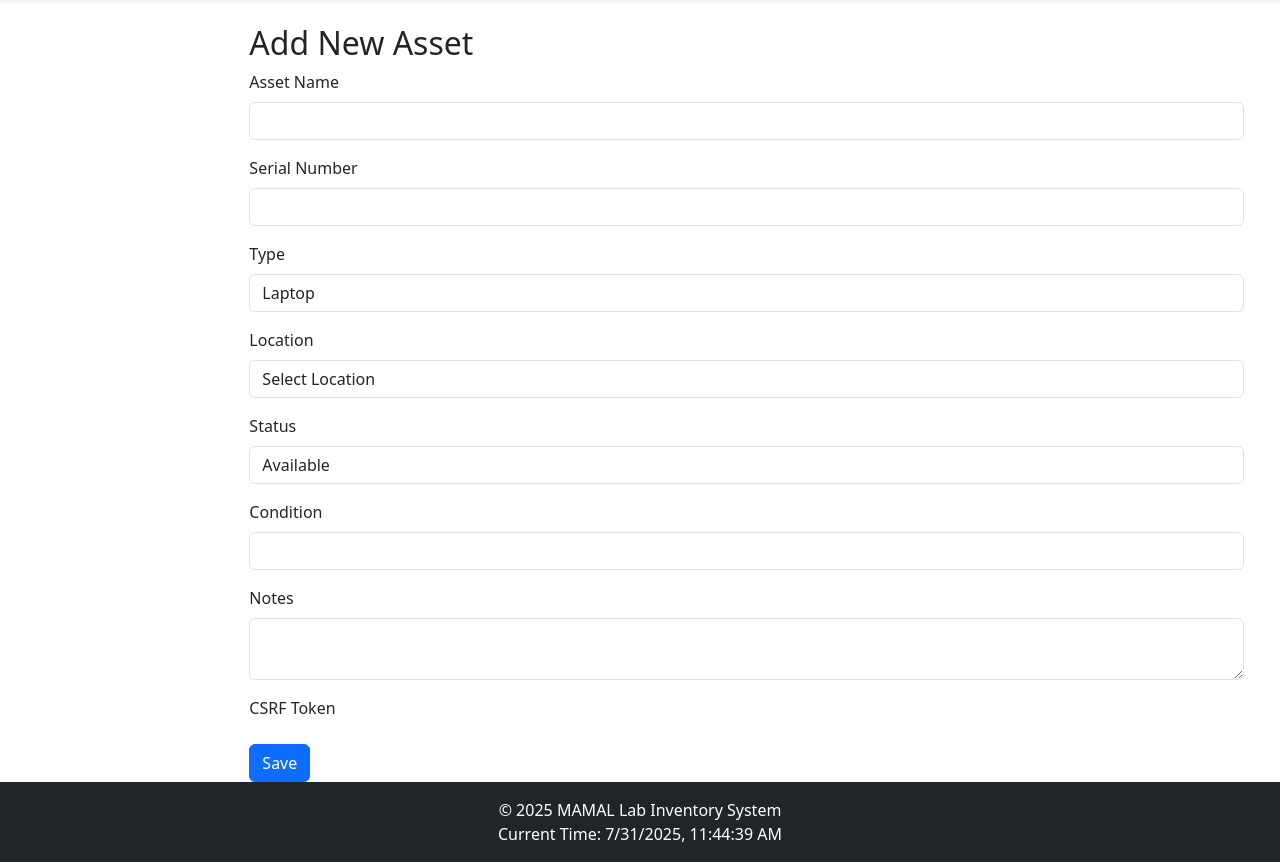
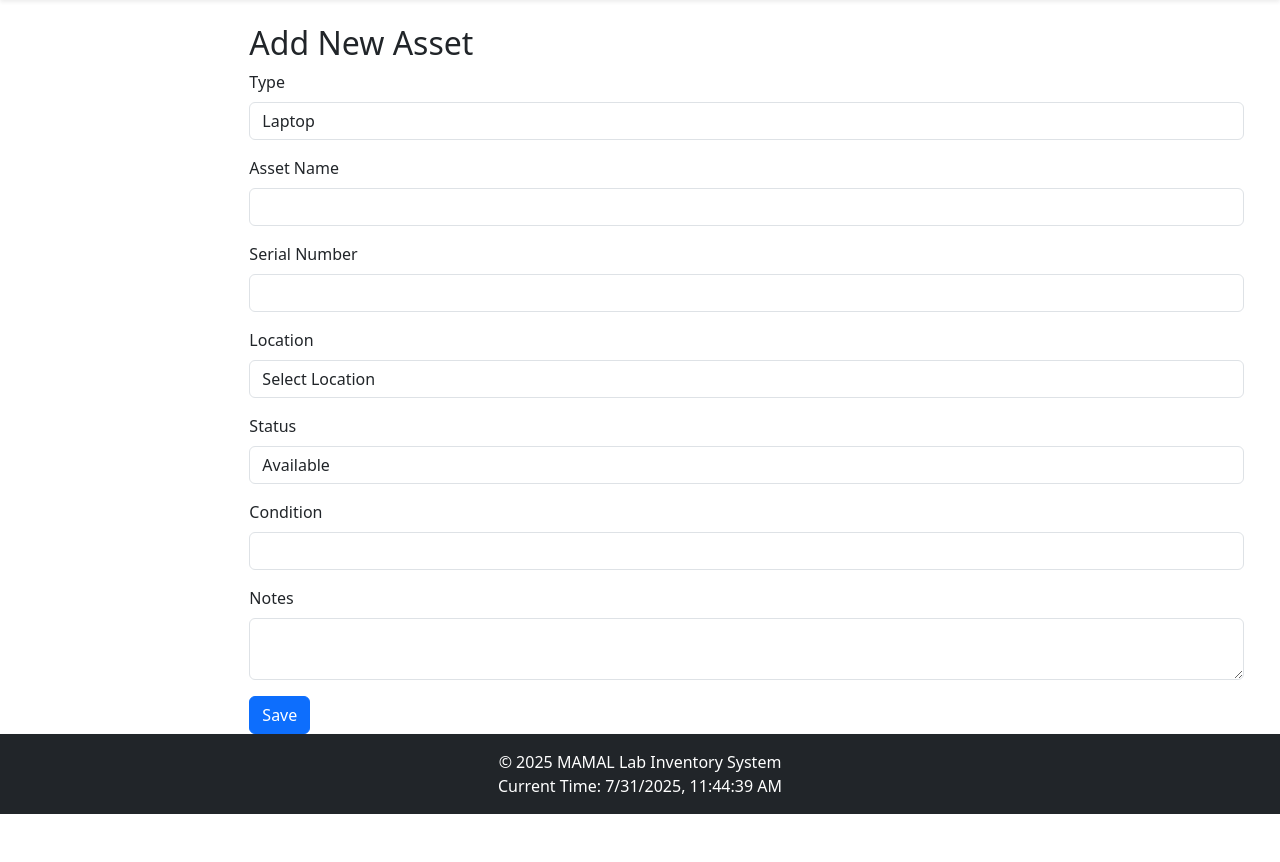
Before and after one commit to Nyakwar-Orera/mamal-inventory-system, a Flask app: page /assets/add in a window 1280 px wide. Shown: the part 56-918 px from the top of the page. After the commit the page ends 870 px from the top, so only its background shows below. Run offline with Flask 3, Linux system fonts and the light colour scheme; the visitor is signed in with stand-in values (Sample User, id 1).

Commit message:
Update add_asset.html

```diff
--- a/app/templates/assets/add_asset.html
+++ b/app/templates/assets/add_asset.html
@@ -7,16 +7,70 @@
     <form method="post">
         {{ form.hidden_tag() }}
 
-        {% for field in form if field.name != 'submit' %}
-            <div class="mb-3">
-                {{ field.label(class="form-label") }}
-                {{ field(class="form-control select2") }}  <!-- Added select2 class here -->
-                {% if field.errors %}
-                    <div class="text-danger">{{ field.errors[0] }}</div>
-                {% endif %}
-            </div>
-        {% endfor %}
+        <!-- Asset Type First -->
+        <div class="mb-3">
+            {{ form.asset_type.label(class="form-label") }}
+            {{ form.asset_type(id="asset_type", class="form-control select2") }}
+            {% if form.asset_type.errors %}
+                <div class="text-danger">{{ form.asset_type.errors[0] }}</div>
+            {% endif %}
+        </div>
 
+        <!-- Asset Name -->
+        <div class="mb-3">
+            {{ form.name.label(class="form-label") }}
+            {{ form.name(class="form-control") }}
+            {% if form.name.errors %}
+                <div class="text-danger">{{ form.name.errors[0] }}</div>
+            {% endif %}
+        </div>
+
+        <!-- Serial Number -->
+        <div class="mb-3" id="serial_group">
+            {{ form.serial_number.label(class="form-label") }}
+            {{ form.serial_number(id="serial_number", class="form-control") }}
+            {% if form.serial_number.errors %}
+                <div class="text-danger">{{ form.serial_number.errors[0] }}</div>
+            {% endif %}
+        </div>
+
+        <!-- Location -->
+        <div class="mb-3">
+            {{ form.location.label(class="form-label") }}
+            {{ form.location(class="form-control select2") }}
+            {% if form.location.errors %}
+                <div class="text-danger">{{ form.location.errors[0] }}</div>
+            {% endif %}
+        </div>
+
+        <!-- Status -->
+        <div class="mb-3">
+            {{ form.status.label(class="form-label") }}
+            {{ form.status(class="form-control select2") }}
+            {% if form.status.errors %}
+                <div class="text-danger">{{ form.status.errors[0] }}</div>
+            {% endif %}
+        </div>
+
+        <!-- Condition -->
+        <div class="mb-3">
+            {{ form.condition.label(class="form-label") }}
+            {{ form.condition(class="form-control") }}
+            {% if form.condition.errors %}
+                <div class="text-danger">{{ form.condition.errors[0] }}</div>
+            {% endif %}
+        </div>
+
+        <!-- Notes -->
+        <div class="mb-3">
+            {{ form.notes.label(class="form-label") }}
+            {{ form.notes(class="form-control") }}
+            {% if form.notes.errors %}
+                <div class="text-danger">{{ form.notes.errors[0] }}</div>
+            {% endif %}
+        </div>
+
+        <!-- Submit Button -->
         {{ form.submit(class="btn btn-primary") }}
     </form>
 </div>
@@ -29,12 +83,24 @@
 <script src="https://code.jquery.com/jquery-3.6.0.min.js"></script>
 <script src="https://cdn.jsdelivr.net/npm/select2@4.1.0-rc.0/dist/js/select2.min.js"></script>
 
-<!-- Initialize Select2 on your dropdowns -->
+<!-- Initialize Select2 and Hide/Show Logic -->
 <script>
-    $(document).ready(function() {
-        // Apply Select2 to all select elements with class select2
+    $(document).ready(function () {
         $('.select2').select2({
-            width: '100%'  // Ensures the select2 dropdown matches the width of the select input
+            width: '100%'
         });
+
+        function toggleSerialField() {
+            const hideFor = ['RAM', 'Power Cable', 'Display Cable', 'Fan', 'Pin Remover', 'Scissors'];
+            const selected = $('#asset_type').val();
+            if (hideFor.includes(selected)) {
+                $('#serial_group').hide();
+            } else {
+                $('#serial_group').show();
+            }
+        }
+
+        toggleSerialField();  // On load
+        $('#asset_type').change(toggleSerialField);  // On change
     });
 </script>
```
